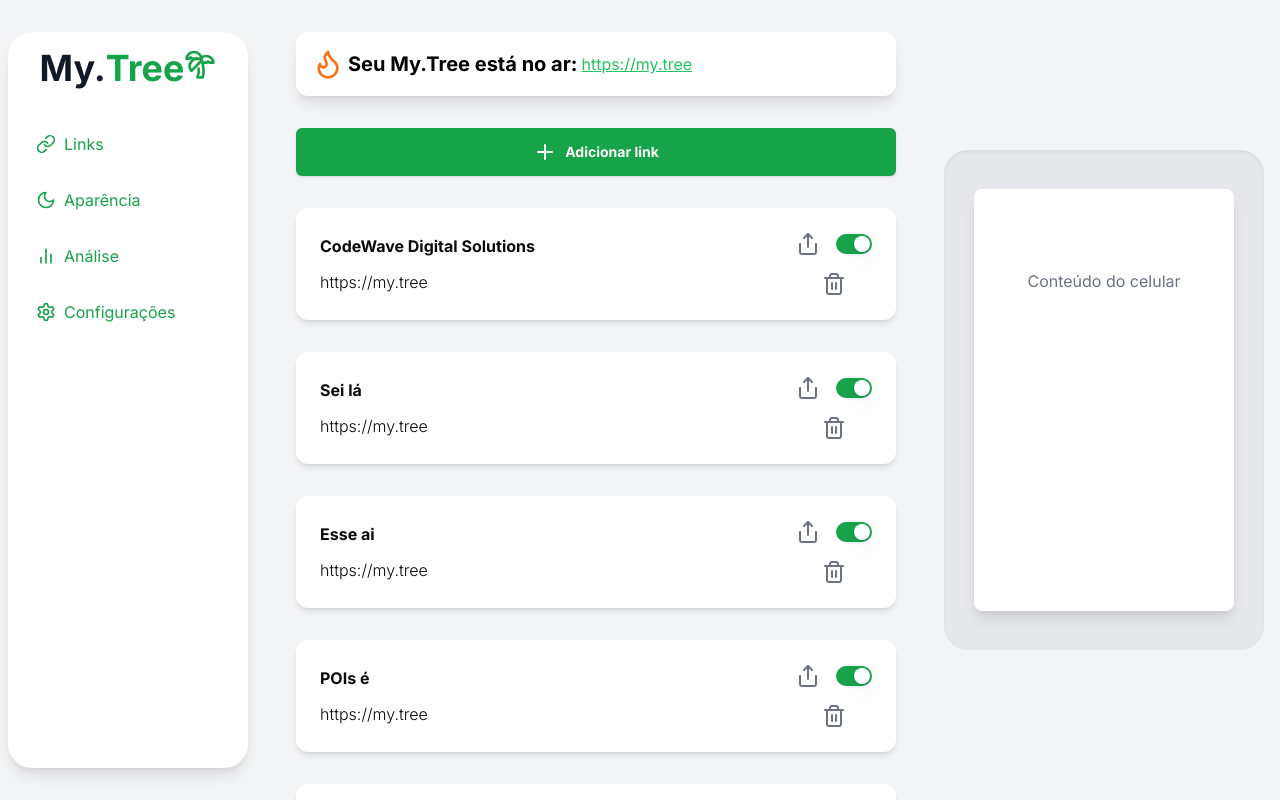
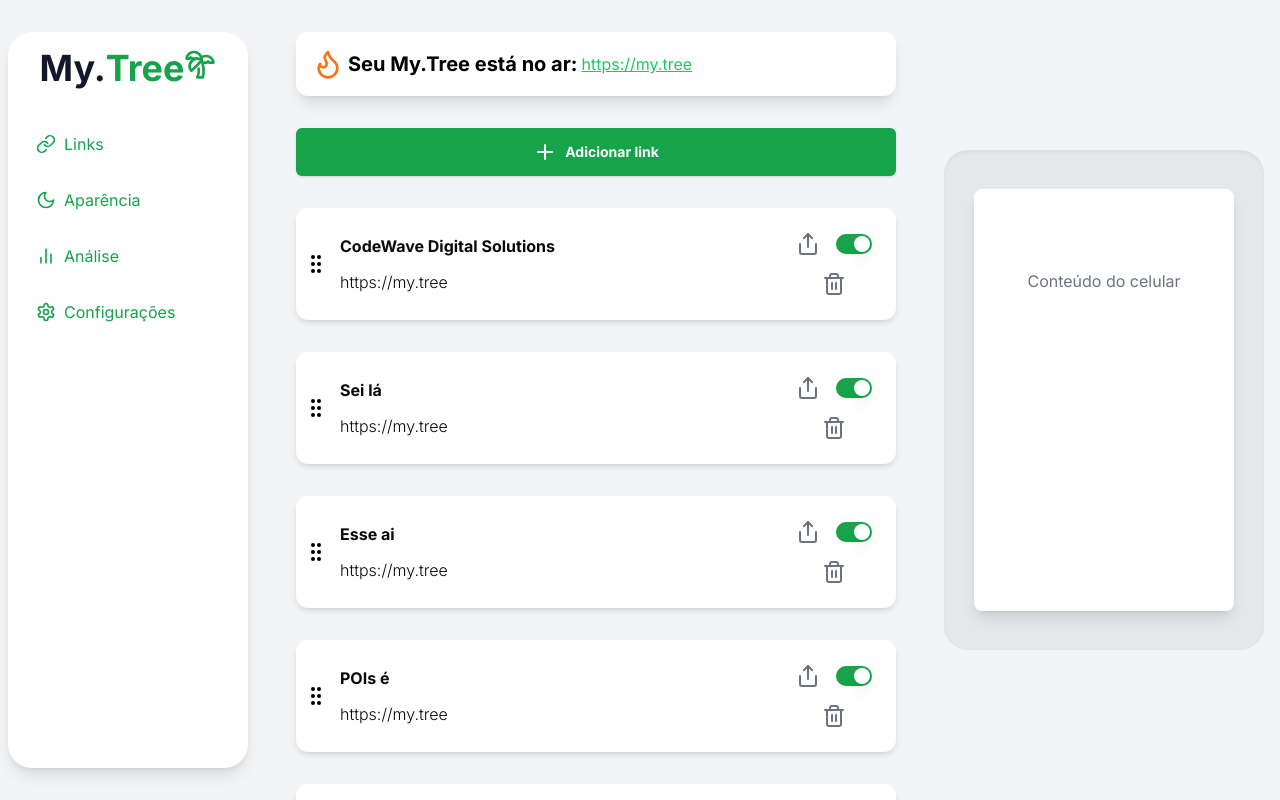
Before and after one commit to Mateus8741/mytree, a Next.js app: page /Admin in a window 1280 px wide. Built offline with nearby package versions, Linux system fonts and the light colour scheme.

Commit message:
Refactor: Update CardContent component to include drag handle

```diff
--- a/src/components/cardContent.tsx
+++ b/src/components/cardContent.tsx
@@ -1,5 +1,5 @@
 import { Draggable } from '@hello-pangea/dnd'
-import { Share, Trash2 } from 'lucide-react'
+import { GripVertical, Share, Trash2 } from 'lucide-react'
 import { Switch } from './switch'
 
 type CardContentProps = {
@@ -33,9 +33,13 @@ export function CardContent({
           {...provider.dragHandleProps}
         >
           <div className="flex justify-between items-center">
-            <div className="flex flex-col gap-3">
-              <p className="font-bold">{nameContent}</p>
-              <p className="font-light">{url}</p>
+            <div className="flex items-center gap-3">
+              <GripVertical className="size-6 -ml-4 text-black cursor-grabbing" />
+
+              <div className="flex flex-col gap-3">
+                <p className="font-bold">{nameContent}</p>
+                <p className="font-light">{url}</p>
+              </div>
             </div>
 
             <div className="flex flex-col items-center gap-4">
```
